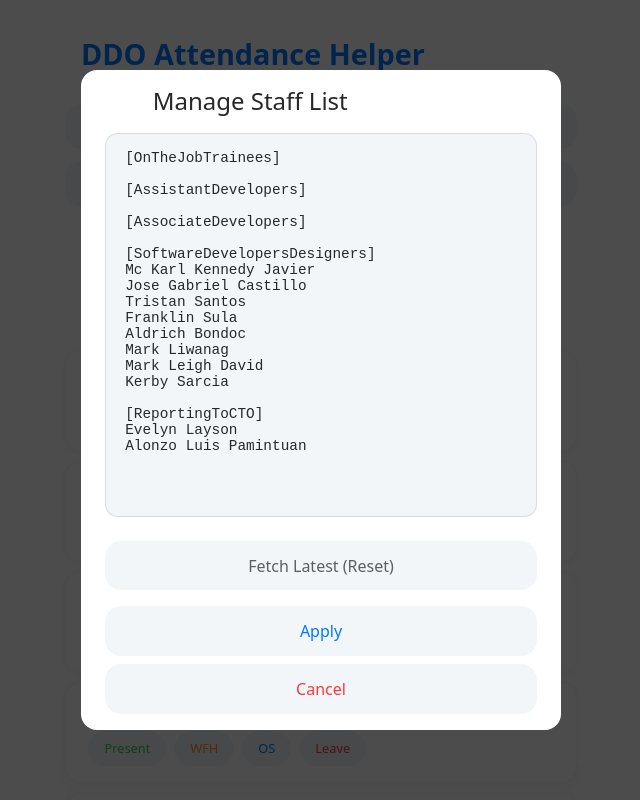
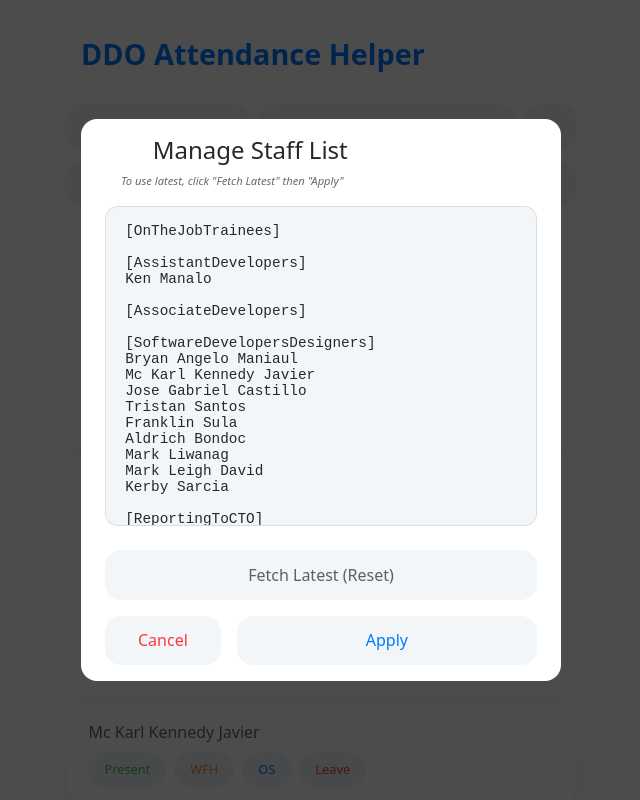
Before and after one commit to GabrielA2K/a2k-attendance, a React (Vite) app: page / in a window 1280 px wide. Both pictures are taken after a click on the button "Staff List". Shown: the top 800 px of the page, without its empty margins (319-959 px from the left). Built offline with nearby package versions, Linux system fonts and the light colour scheme; some icons are missing.

Commit message:
updated staff list and attendance format.

```diff
--- a/src/App.css
+++ b/src/App.css
@@ -389,7 +389,7 @@ p.title {
 
 .staffListTextArea {
   width: 100%;
-  height: 24rem;
+  height: 20rem;
   background-color: var(--background-secondary);
   border-radius: 0.8rem;
   padding: 1rem;
@@ -458,6 +458,52 @@ button.theme {
   padding-inline: 1rem;
 }
 
+button.attention {
+  border: 1px dashed var(--orange);
+  /* color: var(--red); */
+  position: relative;
+}
+
+button.format-attention::after {
+  color: var(--orange);
+  position: absolute;
+  top: -1.1rem;
+  font-size: 0.7rem;
+  font-style: italic;
+  content: 'Using custom/outdated format';
+  font-weight: 400;
+}
+button.staff-attention::after {
+  color: var(--orange);
+  position: absolute;
+  top: -1.1rem;
+  font-size: 0.7rem;
+  font-style: italic;
+  content: 'Custom/Outdated';
+  font-weight: 400;
+}
+p.tinyhint {
+  font-size: 0.7rem;
+  font-style: italic;
+  margin-top: -0.5rem;
+  margin-left: 2rem;
+  color: rgb(from var(--text-primary) r g b / 0.7);
+}
+
+.mainButtons {
+  display: flex;
+  flex-direction: row-reverse;
+  justify-content: center;
+  gap: 1rem;
+  margin-top: 0;
+}
+.mainButtons > button {
+  padding-inline: 2rem;
+}
+.mainButtons > button:first-child {
+  flex-grow: 1;
+}
+
 @media only screen and (max-width: 600px) {
   .staffListItem {
     flex-direction: column;
--- a/src/App.jsx
+++ b/src/App.jsx
@@ -358,18 +358,18 @@ export default function App() {
       }></div>
 
       <div className="setupButtons">
-        <button onClick={()=>{setSetupModal(true)}}>Staff List</button>
-        <button onClick={()=>{setFormatModal(true)}}>Attendance Format</button>
+        <button className={(localStorage.getItem("staffStringData") == staffString ? "" : "staff-attention attention")} onClick={()=>{setFormatModal(true)}} onClick={()=>{setSetupModal(true)}}>Staff List</button>
+        <button className={(localStorage.getItem("attendanceFormatData") == attendanceFormat ? "" : "format-attention attention")} onClick={()=>{setFormatModal(true)}}>Attendance Format</button>
         <button className='theme' onClick={()=>{toggleTheme()}}><Icon icon={(theme==="light" ? "hugeicons:sun-01" : "hugeicons:moon-02")} height={20} /></button>
       </div>
       <button className='spillButton' onClick={()=>{setFillModal(true)}}>Fill from Text</button>
 
       {staffData.onTheJobTrainees.length > 0 && <StaffList titleClass={"firstItemTitle"} title="On the Job Trainees" list={staffData.onTheJobTrainees} trigger={triggerRerender} />}
-      {staffData.assistantDevelopers.length > 0 && <StaffList title="Assistant Developers and Designers" list={staffData.assistantDevelopers} trigger={triggerRerender} />}
-      {staffData.associateDevelopers.length > 0 && <StaffList title="Associate Developers and Designers" list={staffData.associateDevelopers} trigger={triggerRerender} />}
-      {staffData.softwareDevelopersDesigners.length > 0 && <StaffList title="Software Developers and Designers" list={staffData.softwareDevelopersDesigners} trigger={triggerRerender} />}
+      {staffData.assistantDevelopers.length > 0 && <StaffList title="Assistant Developers & Designers" list={staffData.assistantDevelopers} trigger={triggerRerender} />}
+      {staffData.associateDevelopers.length > 0 && <StaffList title="Associate Developers & Designers" list={staffData.associateDevelopers} trigger={triggerRerender} />}
+      {staffData.softwareDevelopersDesigners.length > 0 && <StaffList title="QAs, Software Developers, & Designers" list={staffData.softwareDevelopersDesigners} trigger={triggerRerender} />}
       {/* <StaffList title="Project Leaders" list={staffData.projectLeaders} trigger={triggerRerender} /> */}
-      {staffData.reportingToCTO.length > 0 && <StaffList title="Reporting to CTO" list={staffData.reportingToCTO} trigger={triggerRerender} />}
+      {staffData.reportingToCTO.length > 0 && <StaffList title="DSO & HR Managers" list={staffData.reportingToCTO} trigger={triggerRerender} />}
       <ExecutiveList title="Board Members" list={staff.executives} trigger={triggerRerender} />
       <FlexibleList title="Guests/Others" list={staff.others} trigger={triggerRerender} />
 
@@ -397,11 +397,14 @@ export default function App() {
         <div className={"modalOverlay "+(setupModal ? "active" : "inactive")}>
           <div className="modalCard">
             <p className="title"><Icon icon={"hugeicons:account-setting-02"} className='copyIcon' />  Manage Staff List</p>
+            <p className="tinyhint">To use latest, click "Fetch Latest" then "Apply"</p>
             <textarea className='staffListTextArea' name="" id="" defaultValue={localStorage.getItem("staffStringData")}></textarea>
             <div className="setupActions">
               <button className='' onClick={()=>{document.querySelector('.staffListTextArea').value = staffString}}>Fetch Latest (Reset)</button>
-              <button className='primary' onClick={()=>{localStorage.setItem("staffStringData", document.querySelector('.staffListTextArea').value); resetStaffData(); setSetupModal(false);}}>Apply</button>
-              <button className='destructive' onClick={()=>{setSetupModal(false)}}>Cancel</button>
+              <div className="mainButtons">
+                <button className='primary' onClick={()=>{localStorage.setItem("staffStringData", document.querySelector('.staffListTextArea').value); resetStaffData(); setSetupModal(false);}}>Apply</button>
+                <button className='destructive' onClick={()=>{setSetupModal(false)}}>Cancel</button>
+              </div>
             </div>
 
 
@@ -415,11 +418,14 @@ export default function App() {
         <div className={"modalOverlay "+(formatModal ? "active" : "inactive")}>
           <div className="modalCard">
             <p className="title"><Icon icon={"hugeicons:document-validation"} className='copyIcon' />  Attendance Format</p>
+            <p className="tinyhint">To use latest, click "Fetch Latest" then "Apply"</p>
             <textarea className='staffListTextArea' name="" id="" defaultValue={localStorage.getItem("attendanceFormatData")}></textarea>
             <div className="setupActions">
               <button className='' onClick={()=>{document.querySelector('.staffListTextArea').value = attendanceFormat}}>Fetch Latest (Reset)</button>
-              <button className='primary' onClick={()=>{localStorage.setItem("attendanceFormatData", document.querySelector('.staffListTextArea').value); setFormatModal(false);}}>Apply</button>
-              <button className='destructive' onClick={()=>{setFormatModal(false)}}>Cancel</button>
+              <div className="mainButtons">
+                <button className='primary' onClick={()=>{localStorage.setItem("attendanceFormatData", document.querySelector('.staffListTextArea').value); setFormatModal(false);}}>Apply</button>
+                <button className='destructive' onClick={()=>{setFormatModal(false)}}>Cancel</button>
+              </div>
             </div>
 
 
@@ -434,7 +440,7 @@ export default function App() {
           <div className="modalCard">
             <p className="title"><Icon icon={"hugeicons:document-validation"} className='copyIcon' />  Fill from Text</p>
             <textarea className='staffListTextArea' name="" id="" placeholder='Paste existing attendance here...'></textarea>
-            <div className="setupActions">
+            <div className="mainButtons">
               <button className='primary' onClick={()=>{mergeAttendance(document.querySelector('.staffListTextArea').value); setFillModal(false); window.location.reload();}}>Apply</button>
               <button className='destructive' onClick={()=>{setFillModal(false)}}>Cancel</button>
             </div>
--- a/src/staffs.js
+++ b/src/staffs.js
@@ -11,7 +11,7 @@ export const staffs = {
       leaveType: "",
     },
     {
-      name: "Daniel Jimenez",
+      name: "--",
       position: "CEO",
       status: "Left",
       timeIn: "",
@@ -35,8 +35,8 @@ export const staffs = {
       leaveType: "",
     },
     {
-      name: "Ma. Ronna Silos",
-      position: "CFO",
+      name: "Elsa Layson",
+      position: "",
       status: "Left",
       timeIn: "",
       reason: "",
@@ -44,7 +44,7 @@ export const staffs = {
     },
     {
       name: "Charlotte Bondoc",
-      position: "CPO, CTO",
+      position: "CPTO",
       status: "Left",
       timeIn: "",
       reason: "",
@@ -54,7 +54,7 @@ export const staffs = {
   others: [],
   dataVersion: [
     {
-      version: "1.0.27",
+      version: "1.0.32",
       name: "",
       status: "Left",
       timeIn: "",
@@ -75,14 +75,14 @@ Assistant Developers/Designers (P={AstD_P}/A={AstD_A}/TO=0/WFH={AstD_WFH}/OS={As
 Associate Developers/Designers (P={AD_P}/A={AD_A}/TO=0/WFH={AD_WFH}/OS={AD_OS})
 {AD_LIST}
 
-Software Developers/Designers (P={SD_P}/L={SD_L}/TO={SD_TO}/WFH={SD_WFH}/OS={SD_OS})
+QAs/Software Developers/Designers (P={SD_P}/L={SD_L}/TO={SD_TO}/WFH={SD_WFH}/OS={SD_OS})
 {SD_LIST}
 
 Project Leaders (P={PL_P}/L={PL_L}/TO={PL_TO}/WFH={PL_WFH}/OS={PL_OS})
 
-Reporting to CTO
+Reporting to CPTO
 
-*IT Support & Admin Leads (P={RCTO_P}/L={RCTO_L}/TO={RCTO_TO}/WFH={RCTO_WFH}/OS={RCTO_OS})
+*DSO & HR Managers (P={RCTO_P}/L={RCTO_L}/TO={RCTO_TO}/WFH={RCTO_WFH}/OS={RCTO_OS})
 {RCTO_LIST}
 
 *Reporting to Executives
@@ -106,10 +106,12 @@ Overall Office: {P_Count}`;
 export const staffString = `[OnTheJobTrainees]
 
 [AssistantDevelopers]
+Ken Manalo
 
 [AssociateDevelopers]
 
 [SoftwareDevelopersDesigners]
+Bryan Angelo Maniaul
 Mc Karl Kennedy Javier
 Jose Gabriel Castillo
 Tristan Santos
```
Also changed, not shown: 1 other file (tests, documents, lock files or other folders).
